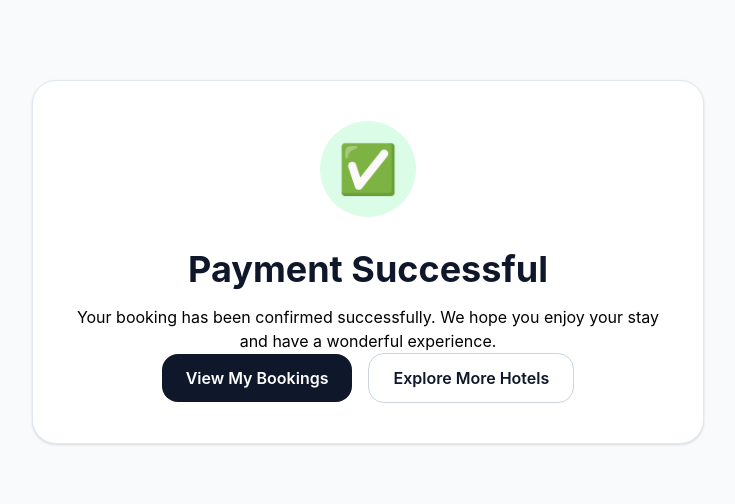
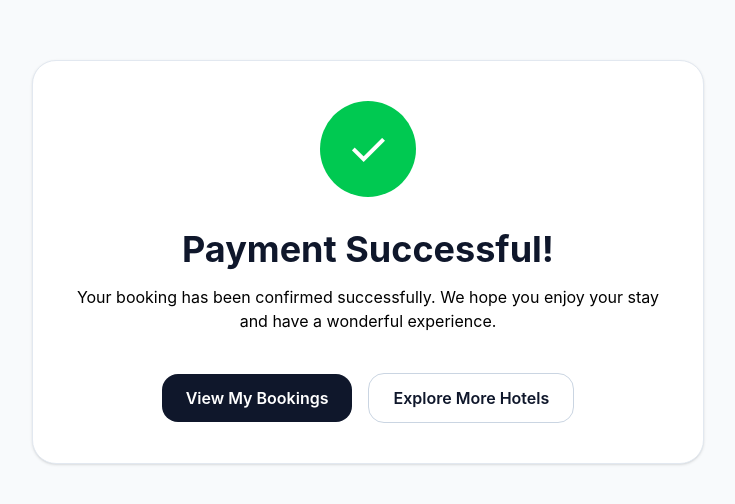
Before and after one commit to Nikitarathod2001/hotel-booking-app, a React (Vite) app in the folder client/: page /payment-success in a window 1280 px wide. Shown: the part 138-642 px from the top of the page, without its empty margins (272-1007 px from the left). Built offline with nearby package versions, Linux system fonts and the light colour scheme; no server answers.

Commit message:
Update UI

```diff
--- a/client/src/pages/PaymentSuccessPage.jsx
+++ b/client/src/pages/PaymentSuccessPage.jsx
@@ -8,12 +8,12 @@ const PaymentSuccessPage = () => {
 
       <div className='w-full max-w-2xl bg-white rounded-3xl shadow-sm border border-slate-200 p-10 text-center'>
 
-        <div className='w-24 h-24 mx-auto mb-8 rounded-full bg-green-100 flex items-center justify-center text-5xl'>
-          ✅
+        <div className='w-24 h-24 mx-auto mb-8 rounded-full bg-green-500 text-white flex items-center justify-center text-5xl'>
+          ✓
         </div>
 
         <h1 className='text-4xl font-bold text-slate-900 mb-4'>
-          Payment Successful
+          Payment Successful!
         </h1>
 
         <p>
@@ -21,7 +21,7 @@ const PaymentSuccessPage = () => {
           We hope you enjoy your stay and have a wonderful experience.
         </p>
 
-        <div className='flex flex-col sm:flex-row items-center justify-center gap-4'>
+        <div className='flex flex-col sm:flex-row items-center justify-center gap-4 mt-10'>
 
           <Link to="/bookings"
             className='w-full sm:w-auto bg-slate-900 hover:bg-slate-800 text-white px-6 py-3 rounded-2xl font-semibold transition duration-200'
```
